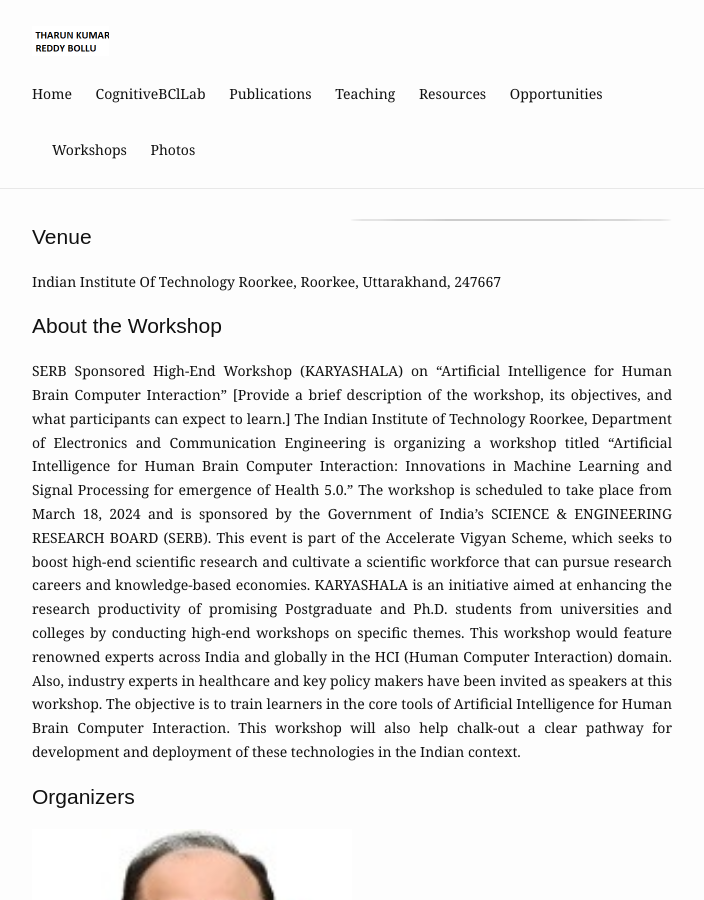
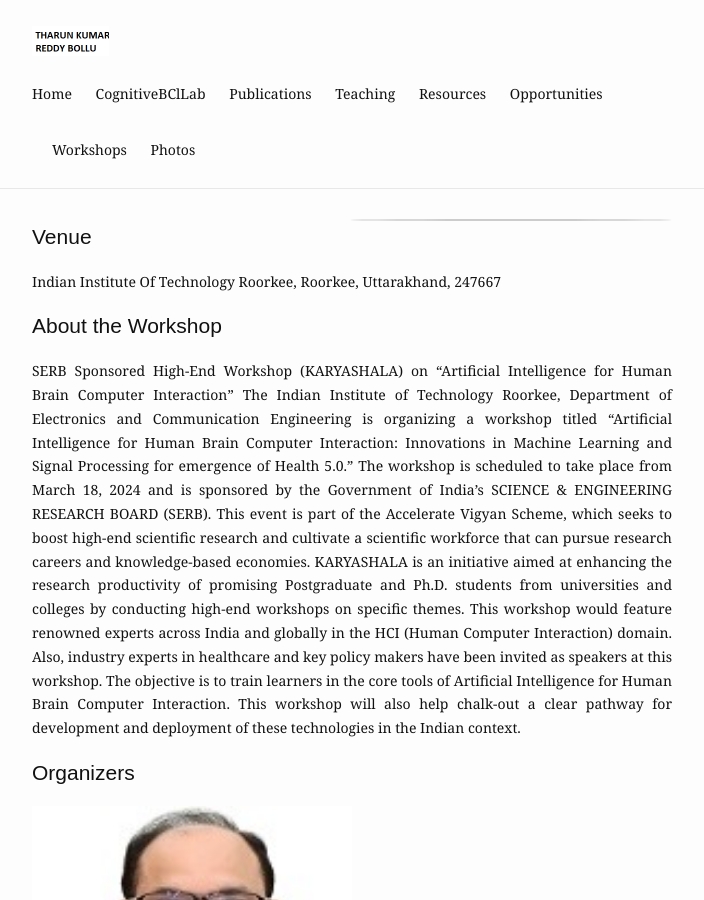
Before and after one commit to tharuniitk/tharuniitk.github.io, a Jekyll site: the page built from workshops.md, in a window 1280 px wide and 900 px high. Shown: the whole window, without its empty margins (288-992 px from the left). Built offline with Jekyll 4.4.1, drawn with Linux system fonts in a browser that asks for light colours.

Commit message:
Update workshops.md

```diff
--- a/workshops.md
+++ b/workshops.md
@@ -10,7 +10,6 @@ Indian Institute Of Technology Roorkee, Roorkee, Uttarakhand, 247667
 
 ## About the Workshop
 SERB Sponsored High-End Workshop (KARYASHALA) on "Artificial Intelligence for Human Brain Computer Interaction"
-[Provide a brief description of the workshop, its objectives, and what participants can expect to learn.]
 The Indian Institute of Technology Roorkee, Department of Electronics and Communication Engineering is organizing a workshop titled "Artificial Intelligence for Human Brain Computer Interaction: Innovations in Machine Learning and Signal Processing for emergence of Health 5.0." The workshop is scheduled to take place from March 18, 2024 and is sponsored by the Government of India's SCIENCE & ENGINEERING RESEARCH BOARD (SERB). This event is part of the Accelerate Vigyan Scheme, which seeks to boost high-end scientific research and cultivate a scientific workforce that can pursue research careers and knowledge-based economies. KARYASHALA is an initiative aimed at enhancing the research productivity of promising Postgraduate and Ph.D. students from universities and colleges by conducting high-end workshops on specific themes. This workshop would feature renowned experts across India and globally in the HCI (Human Computer Interaction) domain. Also, industry experts in healthcare and key policy makers have been invited as speakers at this workshop. The objective is to train learners in the core tools of Artificial Intelligence for Human Brain Computer Interaction. This workshop will also help chalk-out a clear pathway for development and deployment of these technologies in the Indian context.
 
 ## Organizers
```
